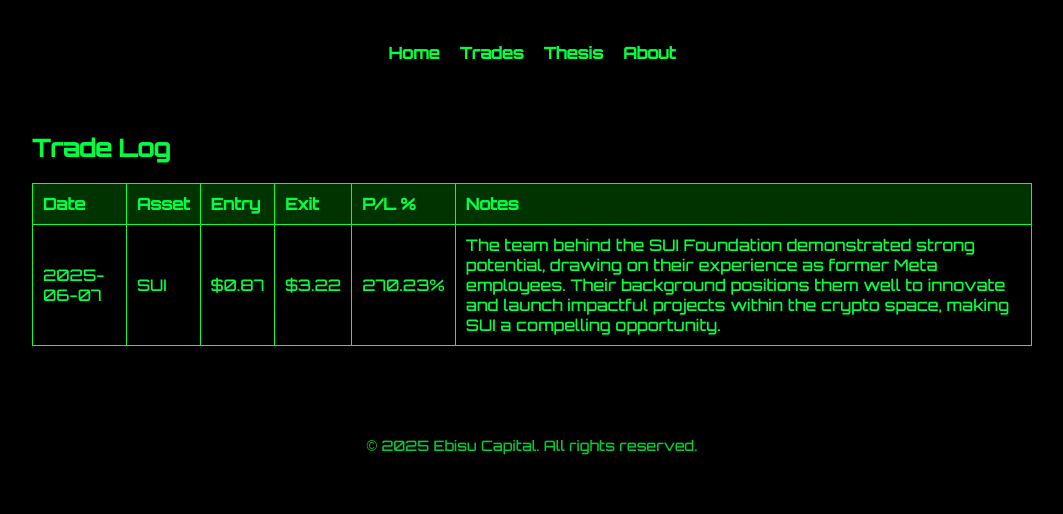
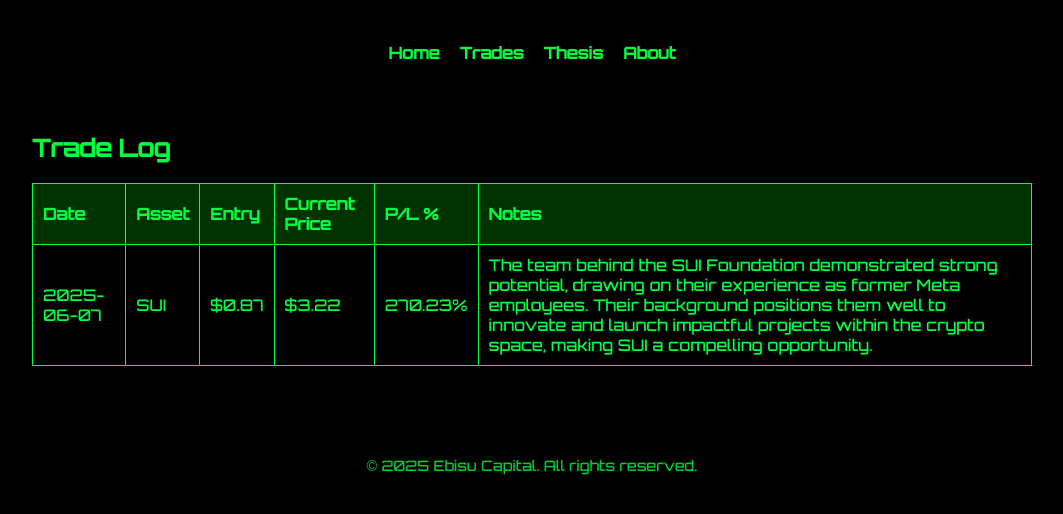
Before and after one commit to AndreRucker/Ebisu-Capital, a plain HTML site: page trades.html.html in a window 1280 px wide. Shown: the part 240-754 px from the top of the page, without its empty margins (108-1171 px from the left). Drawn offline with Linux system fonts and the light colour scheme.

Commit message:
Update trades.html.html

```diff
--- a/trades.html.html
+++ b/trades.html.html
@@ -79,7 +79,7 @@
         <th>Date</th>
         <th>Asset</th>
         <th>Entry</th>
-        <th>Exit</th>
+        <th>Current Price</th>
         <th>P/L %</th>
         <th>Notes</th>
       </tr>
```
